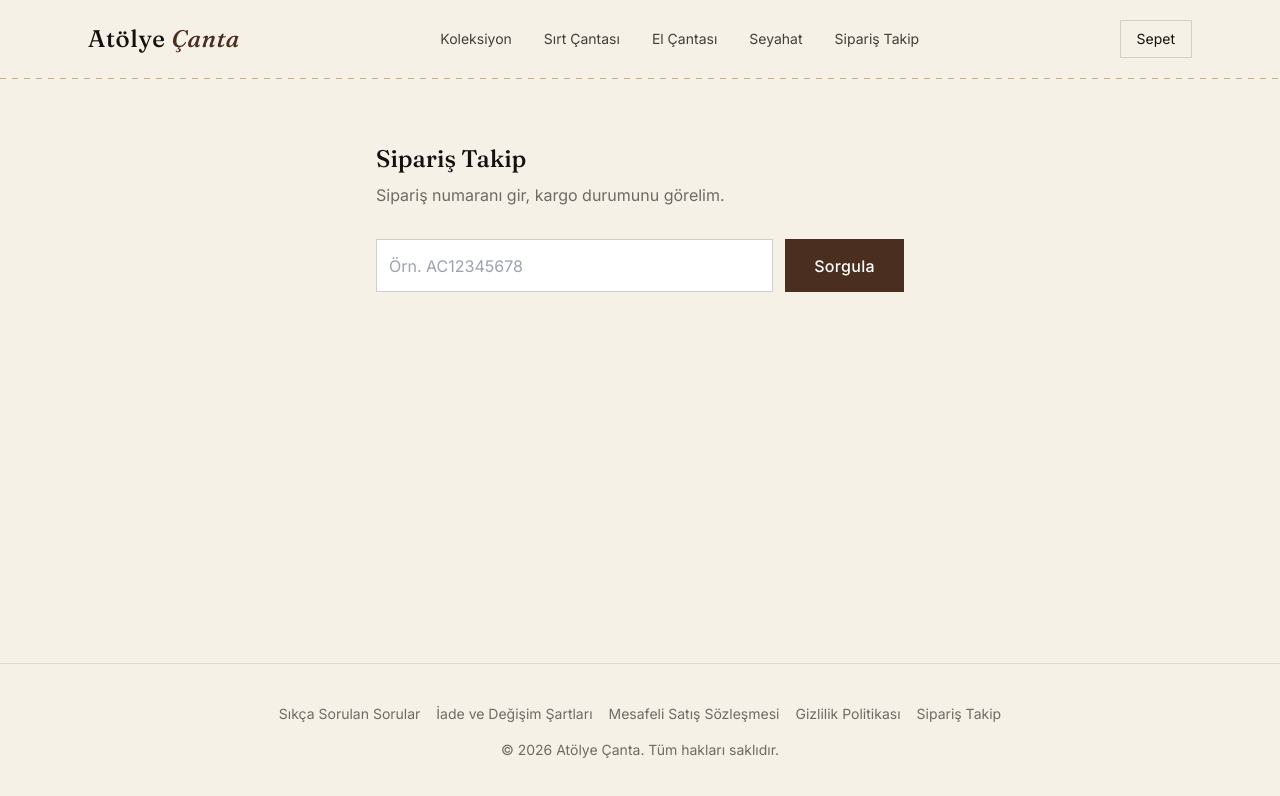
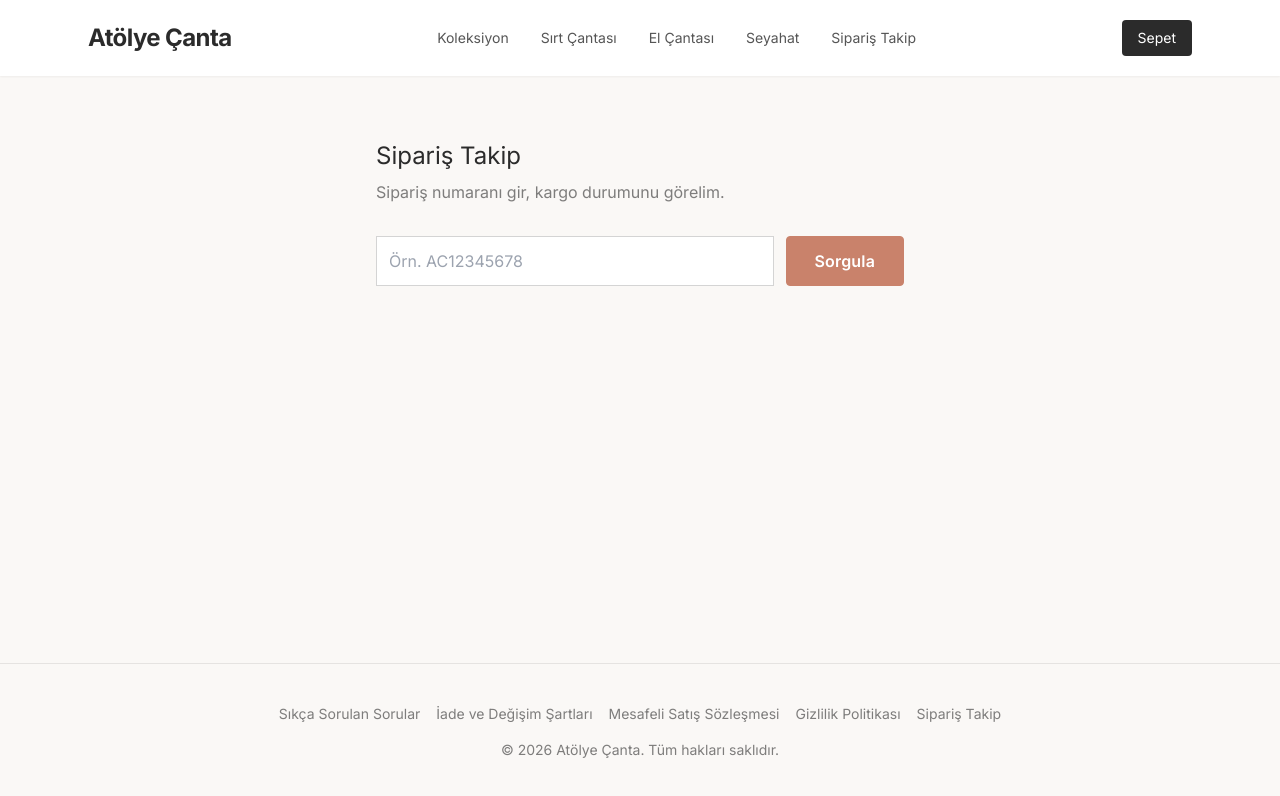
Before and after one commit to burakdagistanli00-beep/canta-shop, a Next.js app: page /siparis-takip in a window 1280 px wide. Shown: the top 796 px of the page. Built offline with nearby package versions, Linux system fonts and the light colour scheme.

Commit message:
sade acik tema

```diff
--- a/app/globals.css
+++ b/app/globals.css
@@ -1,79 +1,49 @@
-@import url("https://fonts.googleapis.com/css2?family=Fraunces:ital,opsz,wght@0,9..144,300;0,9..144,500;0,9..144,600;1,9..144,500&family=Inter:wght@400;500;600&display=swap");
+@import url("https://fonts.googleapis.com/css2?family=Inter:wght@400;500;600;700&display=swap");
 
 @tailwind base;
 @tailwind components;
 @tailwind utilities;
 
 :root {
-  --leather: #4A2E1F;
-  --sand: #F6F1E7;
-  --ink: #14110F;
-  --brass: #A8814C;
-  --smoke: #6B6258;
+  --leather: #C9826B;
+  --sand: #FFFFFF;
+  --ink: #2B2B2B;
+  --brass: #C9826B;
+  --smoke: #8A8A8A;
 }
 
 body {
-  background: var(--sand);
+  background: #FAF8F6;
   color: var(--ink);
 }
 
 .btn-primary {
   background: var(--leather);
   color: #fff;
-  padding: 0.85rem 1.75rem;
-  border-radius: 0;
-  font-weight: 500;
-  letter-spacing: 0.02em;
+  padding: 0.75rem 1.75rem;
+  border-radius: 4px;
+  font-weight: 600;
+  letter-spacing: 0.01em;
   transition: all 0.2s ease;
   border: 1px solid var(--leather);
 }
 .btn-primary:hover {
-  background: transparent;
-  color: var(--leather);
+  opacity: 0.9;
 }
 
 .eyebrow {
-  font-size: 0.7rem;
-  letter-spacing: 0.22em;
+  font-size: 0.72rem;
+  letter-spacing: 0.12em;
   text-transform: uppercase;
-  color: var(--brass);
-  font-weight: 500;
+  color: var(--leather);
+  font-weight: 600;
 }
 
-/* İmza öğe: deri dikişini andıran kesik ayraç */
 .stitch-divider {
   height: 1px;
-  background-image: repeating-linear-gradient(
-    to right,
-    var(--brass) 0,
-    var(--brass) 6px,
-    transparent 6px,
-    transparent 12px
-  );
-  opacity: 0.6;
+  background: rgba(0,0,0,0.08);
 }
 
 .brass-corners {
   position: relative;
 }
-.brass-corners::before,
-.brass-corners::after {
-  content: "";
-  position: absolute;
-  width: 18px;
-  height: 18px;
-  border: 1.5px solid var(--brass);
-  z-index: 10;
-}
-.brass-corners::before {
-  top: -1px;
-  left: -1px;
-  border-right: none;
-  border-bottom: none;
-}
-.brass-corners::after {
-  bottom: -1px;
-  right: -1px;
-  border-left: none;
-  border-top: none;
-}
--- a/app/page.js
+++ b/app/page.js
@@ -20,15 +20,14 @@ export default async function HomePage({ searchParams }) {
 
   return (
     <div>
-      <section className="bg-ink text-sand">
-        <div className="max-w-6xl mx-auto px-6 py-24 grid md:grid-cols-2 gap-14 items-center">
+      <section className="bg-white">
+        <div className="max-w-6xl mx-auto px-6 py-16 grid md:grid-cols-2 gap-14 items-center">
           <div>
-            <p className="eyebrow mb-5">El işçiliği · Hakiki Deri · 2026 Koleksiyonu</p>
-            <h1 className="font-display font-medium text-4xl md:text-6xl leading-[1.1] mb-7">
+            <p className="eyebrow mb-4">El İşçiliği · Hakiki Deri</p>
+            <h1 className="font-display font-bold text-4xl md:text-5xl leading-tight mb-6 text-ink">
               Her gün taşıdığın çanta, hikayeni de taşır.
             </h1>
-            <div className="stitch-divider w-24 mb-7" />
-            <p className="text-sand/70 mb-9 max-w-md leading-relaxed">
+            <p className="text-ink/60 mb-8 max-w-md leading-relaxed">
               Atölyemizde tek tek dikilen çantalarımız; sırt, el, omuz ve seyahat
               koleksiyonlarıyla her ana eşlik eder.
             </p>
@@ -36,30 +35,26 @@ export default async function HomePage({ searchParams }) {
               Koleksiyonu Gör
             </a>
           </div>
-          <div className="brass-corners aspect-square bg-leather/20 flex items-center justify-center p-12">
+          <div className="aspect-square bg-[#FAF8F6] rounded-lg flex items-center justify-center p-12">
             <img src="/images/placeholder-bag-1.svg" alt="Atölye Çanta" className="max-h-80" />
           </div>
         </div>
       </section>
 
-      <section id="koleksiyon" className="max-w-6xl mx-auto px-6 py-20">
-        <div className="flex items-center gap-4 mb-12">
-          <h2 className="font-display text-2xl">Koleksiyon</h2>
-          <div className="stitch-divider flex-1" />
-        </div>
+      <section id="koleksiyon" className="max-w-6xl mx-auto px-6 py-16">
+        <h2 className="font-display text-2xl font-bold mb-8 text-ink">Koleksiyon</h2>
         <div className="flex flex-wrap gap-3 mb-10">
-          <a
+
             href="/"
-            className={`px-4 py-2 text-sm border transition-colors ${!kategoriSlug ? "border-leather text-leather" : "border-ink/15 hover:border-leather/50"}`}
+            className={`px-4 py-2 text-sm rounded-full border transition-colors ${!kategoriSlug ? "bg-ink text-white border-ink" : "border-ink/15 hover:border-ink/40"}`}
           >
             Tümü
           </a>
           {categories.map((c) => (
 
-              <a
-                key={c.id}
+              key={c.id}
               href={`/?kategori=${c.slug}`}
-              className={`px-4 py-2 text-sm border transition-colors ${kategoriSlug === c.slug ? "border-leather text-leather" : "border-ink/15 hover:border-leather/50"}`}
+              className={`px-4 py-2 text-sm rounded-full border transition-colors ${kategoriSlug === c.slug ? "bg-ink text-white border-ink" : "border-ink/15 hover:border-ink/40"}`}
             >
               {c.name}
             </a>
--- a/components/Header.js
+++ b/components/Header.js
@@ -5,10 +5,10 @@ import { useCart } from "../lib/cart-context";
 export default function Header() {
   const { count } = useCart();
   return (
-    <header className="bg-sand sticky top-0 z-40">
+    <header className="bg-white sticky top-0 z-40 shadow-sm">
       <div className="max-w-6xl mx-auto px-6 py-5 flex items-center justify-between">
-        <Link href="/" className="font-display text-2xl tracking-wide text-ink">
-          Atölye <span className="text-leather italic">Çanta</span>
+        <Link href="/" className="font-display text-2xl font-bold tracking-tight text-ink">
+          Atölye Çanta
         </Link>
         <nav className="hidden md:flex gap-8 text-sm font-body text-ink/80">
           <Link href="/" className="hover:text-leather transition-colors">Koleksiyon</Link>
@@ -17,16 +17,15 @@ export default function Header() {
           <Link href="/?kategori=seyahat-cantasi" className="hover:text-leather transition-colors">Seyahat</Link>
           <Link href="/siparis-takip" className="hover:text-leather transition-colors">Sipariş Takip</Link>
         </nav>
-        <Link href="/sepet" className="relative font-body text-sm border border-ink/15 px-4 py-2 hover:border-leather transition-colors">
+        <Link href="/sepet" className="relative font-body text-sm bg-ink text-white px-4 py-2 rounded hover:opacity-90 transition-opacity">
           Sepet
           {count > 0 && (
-            <span className="absolute -top-2 -right-2 bg-leather text-white text-xs w-5 h-5 flex items-center justify-center">
+            <span className="absolute -top-2 -right-2 bg-leather text-white text-xs w-5 h-5 rounded-full flex items-center justify-center">
               {count}
             </span>
           )}
         </Link>
       </div>
-      <div className="stitch-divider" />
     </header>
   );
 }
--- a/components/ProductCard.js
+++ b/components/ProductCard.js
@@ -5,16 +5,16 @@ export default function ProductCard({ product }) {
   const images = JSON.parse(product.images);
   return (
     <Link href={`/urun/${product.slug}`} className="group block">
-      <div className="aspect-[4/5] bg-white border border-ink/10 overflow-hidden mb-3 flex items-center justify-center">
+      <div className="aspect-[4/5] bg-[#FAF8F6] rounded-lg border border-ink/5 overflow-hidden mb-3 flex items-center justify-center">
         <img
           src={images[0]}
           alt={product.name}
           className="w-full h-full object-cover group-hover:scale-105 transition-transform duration-300"
         />
       </div>
-      <p className="eyebrow mb-1">{product.color}</p>
-      <h3 className="font-display text-lg leading-snug">{product.name}</h3>
-      <p className="font-body text-sm mt-1">{formatPrice(product.price)}</p>
+      <p className="text-xs text-smoke mb-1">{product.color}</p>
+      <h3 className="font-display text-base font-medium leading-snug text-ink">{product.name}</h3>
+      <p className="font-body text-sm mt-1 font-semibold text-leather">{formatPrice(product.price)}</p>
     </Link>
   );
 }
--- a/tailwind.config.js
+++ b/tailwind.config.js
@@ -4,15 +4,15 @@ module.exports = {
   theme: {
     extend: {
       colors: {
-        leather: "#4A2E1F",
-        sand: "#F6F1E7",
-        ink: "#14110F",
+        leather: "#C9826B",
+        sand: "#FFFFFF",
+        ink: "#2B2B2B",
         olive: "#5f6b4f",
-        brass: "#A8814C",
-        smoke: "#6B6258",
+        brass: "#C9826B",
+        smoke: "#8A8A8A",
       },
       fontFamily: {
-        display: ["Fraunces", "Georgia", "serif"],
+        display: ["Inter", "Helvetica Neue", "Arial", "sans-serif"],
         body: ["Inter", "Helvetica Neue", "Arial", "sans-serif"],
       },
     },
```
